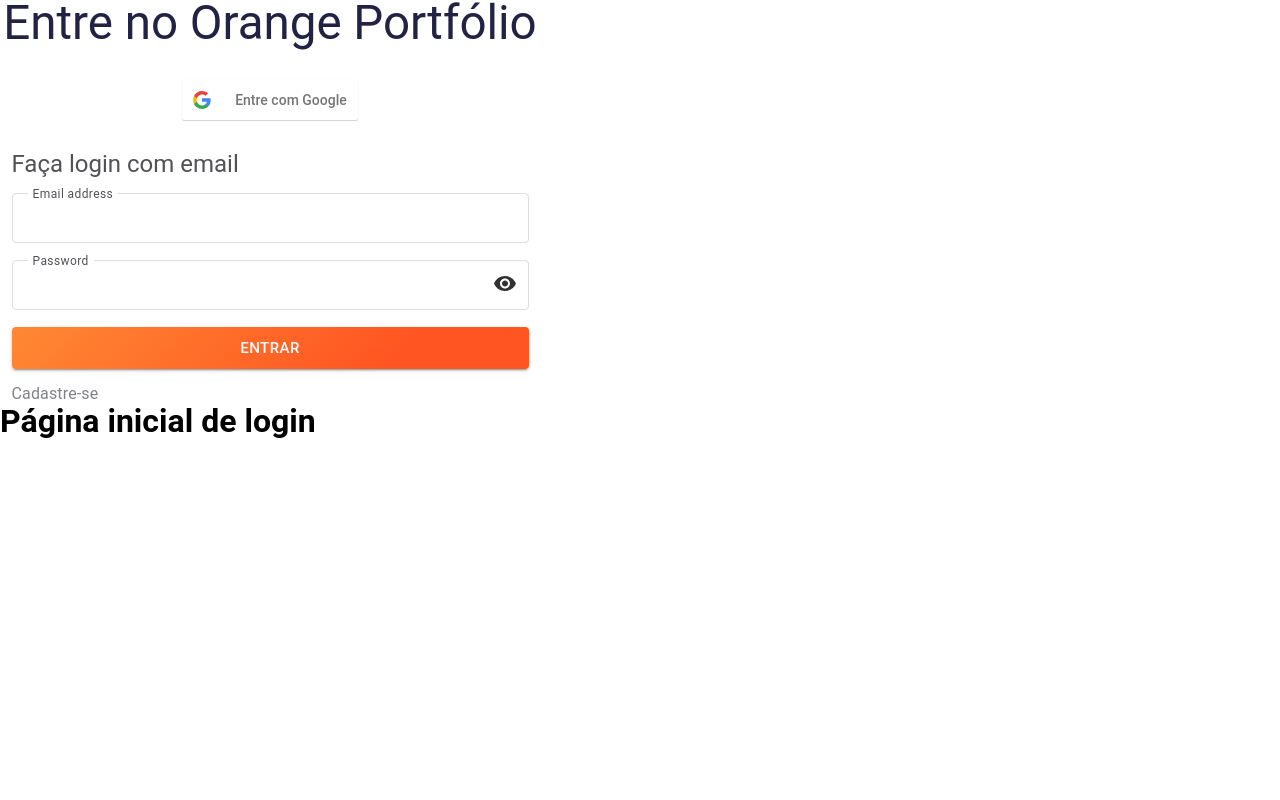
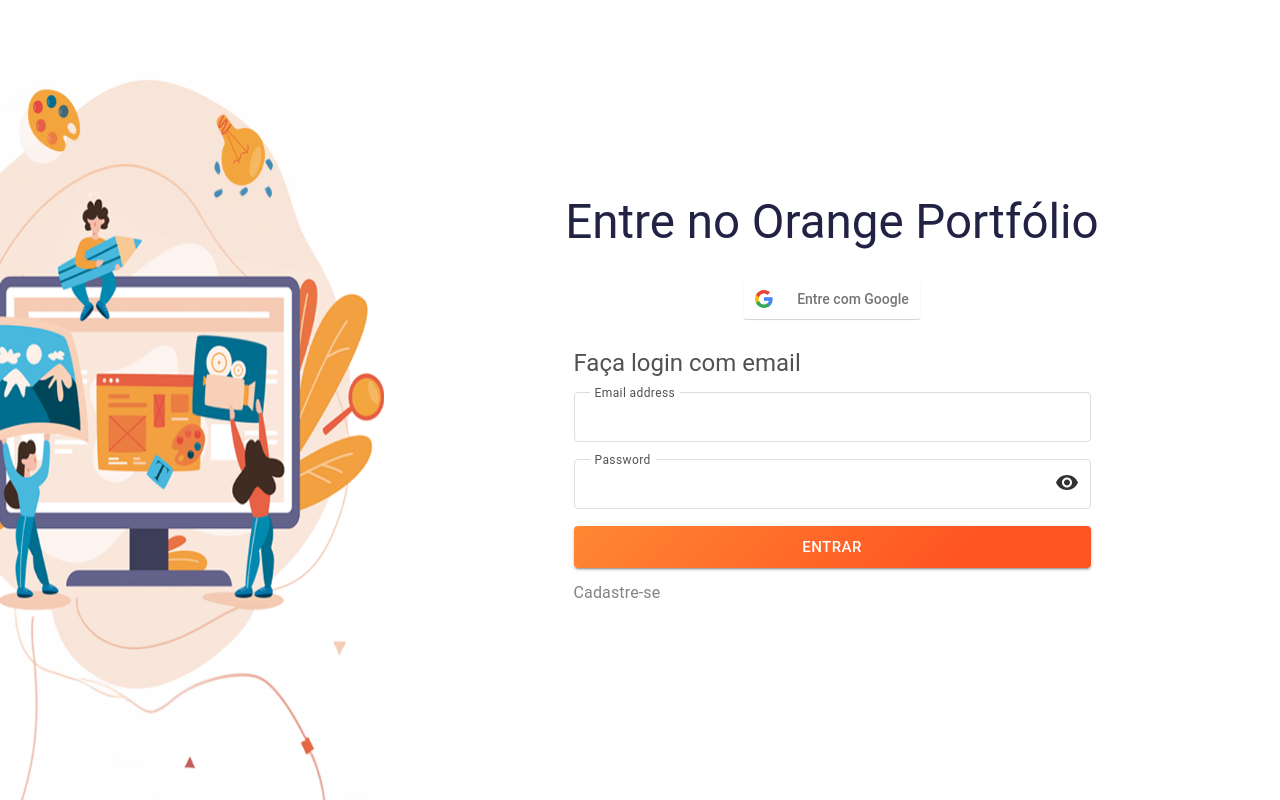
Before and after one commit to tiemyz/orange-portfolio-squad5, a React (Vite) app: page / in a window 1280 px wide. Built offline with nearby package versions, Linux system fonts and the light colour scheme.

Commit message:
✨feat: Construção da página de login

```diff
--- a/src/pages/LoginPage/LoginPage.jsx
+++ b/src/pages/LoginPage/LoginPage.jsx
@@ -1,11 +1,21 @@
 import LoginForm from "../../components/Login-Cadastro/LoginForm/LoginForm";
+import { LoginPageContainer,
+        DivForm,
+        DivImg,
+        Img} from '../LoginPage/LoginPage.styles';
+import LoginPageImg from '../../assets/img-pagina-login.png'
 
 function LoginPage() {
     return (
-        <div>
-            <LoginForm/>
-            <h1>Página inicial de login</h1>
-        </div>
+        <LoginPageContainer>
+            <DivImg>
+                <Img src={LoginPageImg} alt="Imagem ilustrativa"/>
+            </DivImg>
+
+            <DivForm>
+                <LoginForm/>
+            </DivForm>
+        </LoginPageContainer>
     );
 }
 
```
